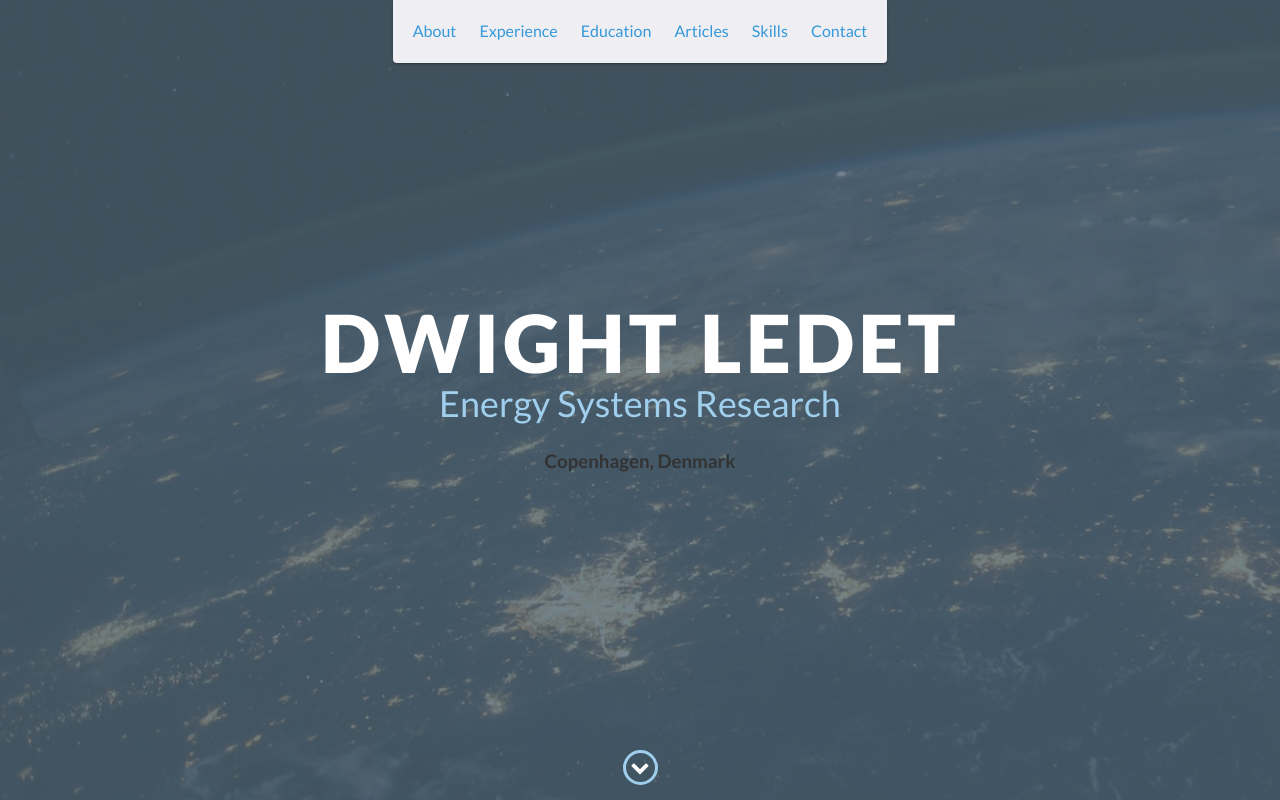
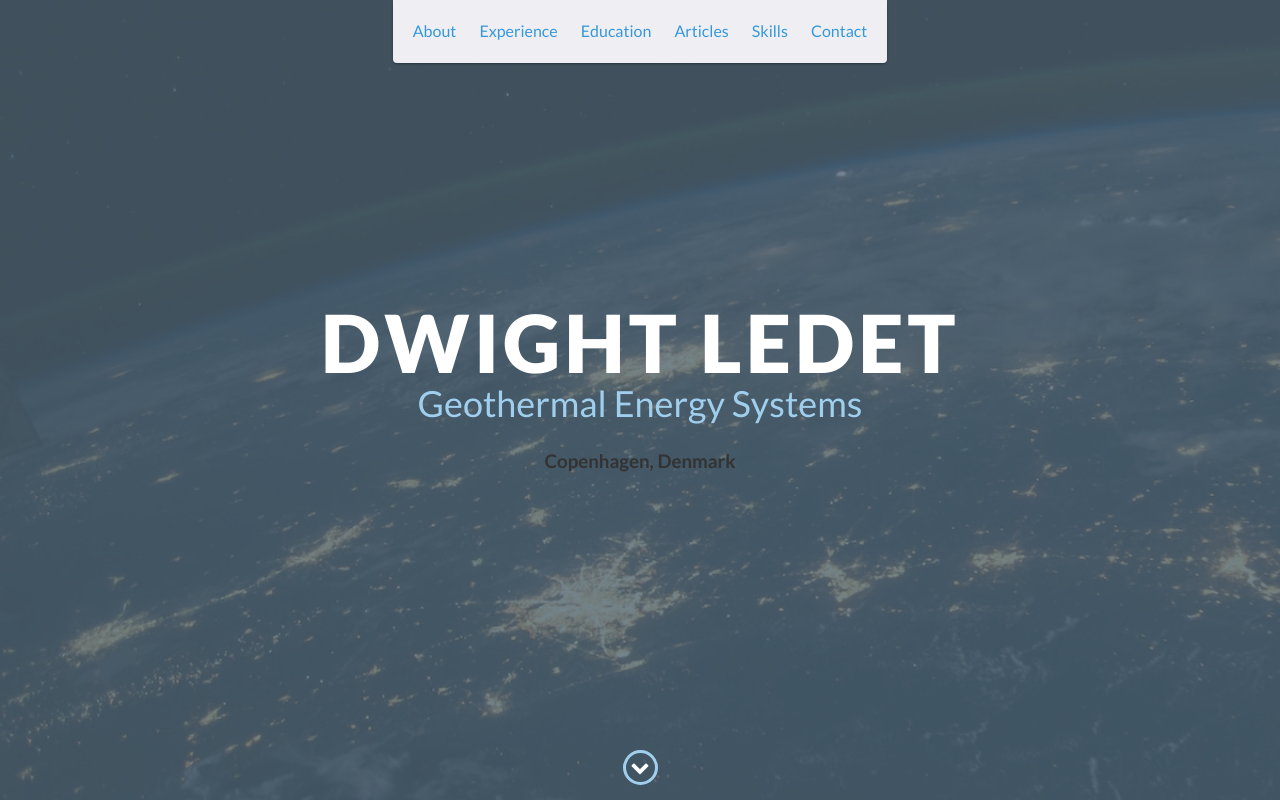
Before and after one commit to daledet/daledet.github.io, a website: page index.html in a window 1280 px wide. Shown: the top 800 px of the page. Drawn offline with nearby package versions, Linux system fonts and the light colour scheme.

Commit message:
new job data

```diff
--- a/index.html
+++ b/index.html
@@ -5,7 +5,7 @@
     <meta charset="utf-8">
     <meta http-equiv="X-UA-Compatible" content="IE=edge">
     <meta name="viewport" content="width=device-width, initial-scale=1">
-    <title>Dwight Ledet - Energy Systems</title>
+    <title>Dwight Ledet - GeothermalEnergy</title>
     <link rel="shortcut icon" href="favicon.ico" type="image/x-icon">
     <link rel="icon" href="favicon.ico" type="image/x-icon">
     <link href="https://fonts.googleapis.com/css?family=Lato:300,400,700,900" rel="stylesheet">
@@ -50,7 +50,7 @@
     <div id="lead">
         <div id="lead-content">
             <h1>Dwight Ledet</h1>
-            <h2>Energy Systems Research</h2>
+            <h2>Geothermal Energy Systems</h2>
             <h3>Copenhagen, Denmark</h3>
             <!-- <a href="Dwight_Ledet_CV.pdf" class="btn-rounded-white">Download CV</a> -->
         </div>
```
